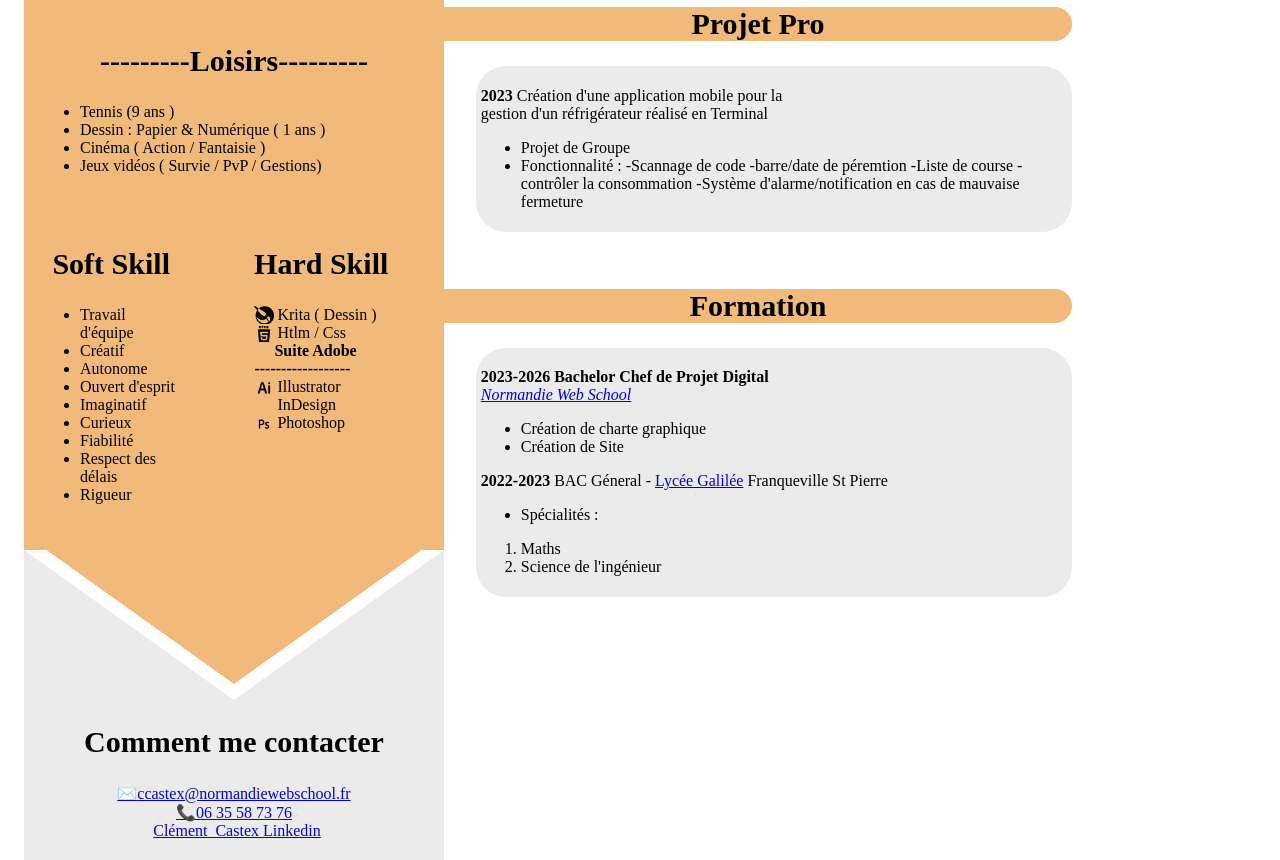
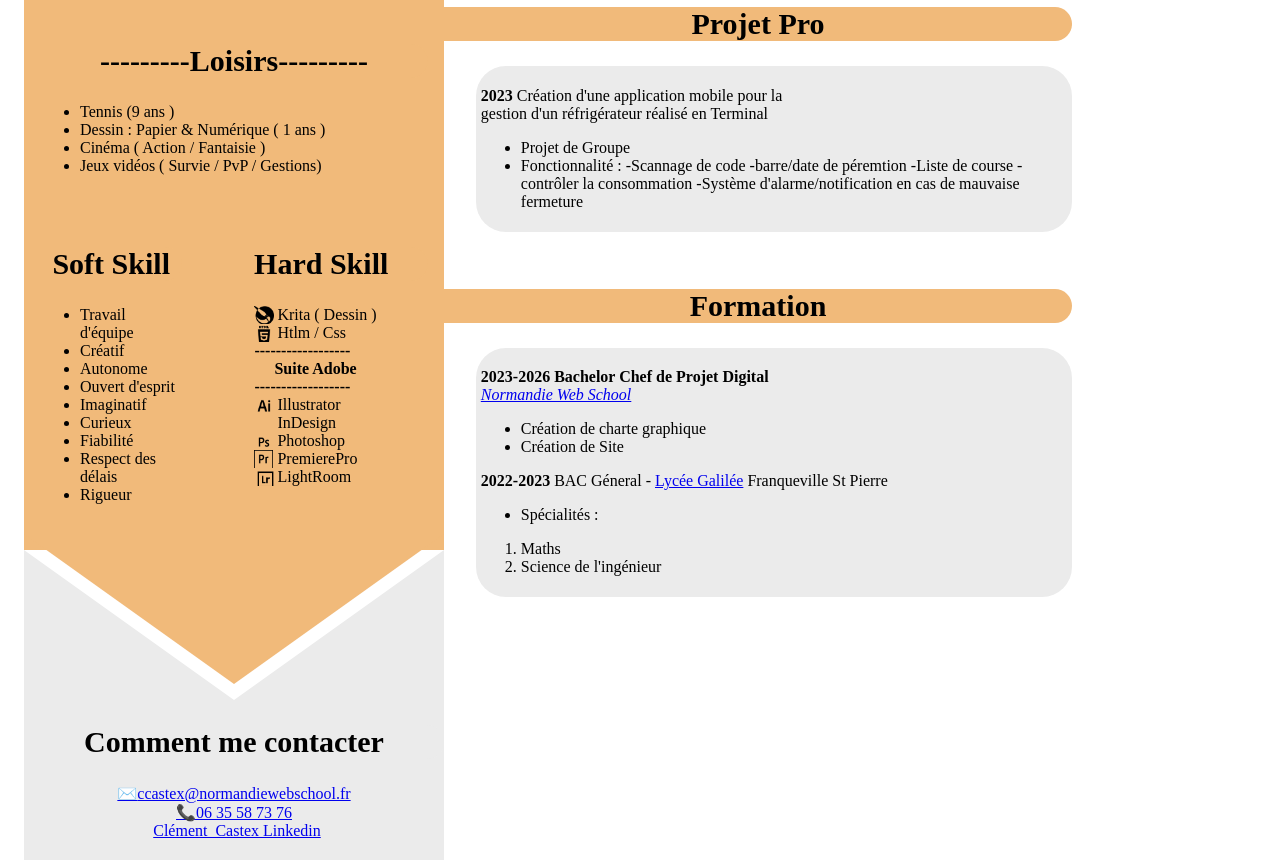
Before and after one commit to ClementCastex/CV_Html_Clement_Castex, a plain HTML site: page index.html in a window 1280 px wide. Shown: the part 737-1597 px from the top of the page. Drawn offline with Linux system fonts and the light colour scheme.

Commit message:
changement de dosier + ajout Hard Skill

```diff
--- a/css/style.css
+++ b/css/style.css
@@ -244,6 +244,10 @@ h2 footer {
 }
 .AD {
   padding-left: 20px;
+  font-weight: bold;
+}
+.-- {
+  font-weight: bold;
 }
 li.K {
   background-image: url("/images/krita-icon.png");
@@ -279,3 +283,17 @@ li.PH {
   background-repeat: no-repeat;
   padding-left: 23px;
 }
+
+li.PP {
+  background-image: url("/images/icon-premierepro.png");
+  background-size: 19px;
+  background-repeat: no-repeat;
+  padding-left: 23px;
+}
+
+li.LR {
+  background-image: url("/images/icon-Lightroom.png");
+  background-size: 23px;
+  background-repeat: no-repeat;
+  padding-left: 23px;
+}
--- a/index.html
+++ b/index.html
@@ -73,15 +73,14 @@
             <ul class="police">
               <li class="K">Krita ( Dessin )</li>
               <li class="HC">Htlm / Css</li>
-              <strong>
-                <li class="AD">Suite Adobe</li>
-              </strong>
-              <strong>
-                <li>------------------</li>
-              </strong>
+              <li class="--">------------------</li>
+              <li class="AD">Suite Adobe</li>
+              <li class="--">------------------</li>
               <li class="IL">Illustrator</li>
               <li class="IN">InDesign</li>
               <li class="PH">Photoshop</li>
+              <li class="PP">PremierePro</li>
+              <li class="LR">LightRoom</li>
             </ul>
           </section>
         </div>
```
